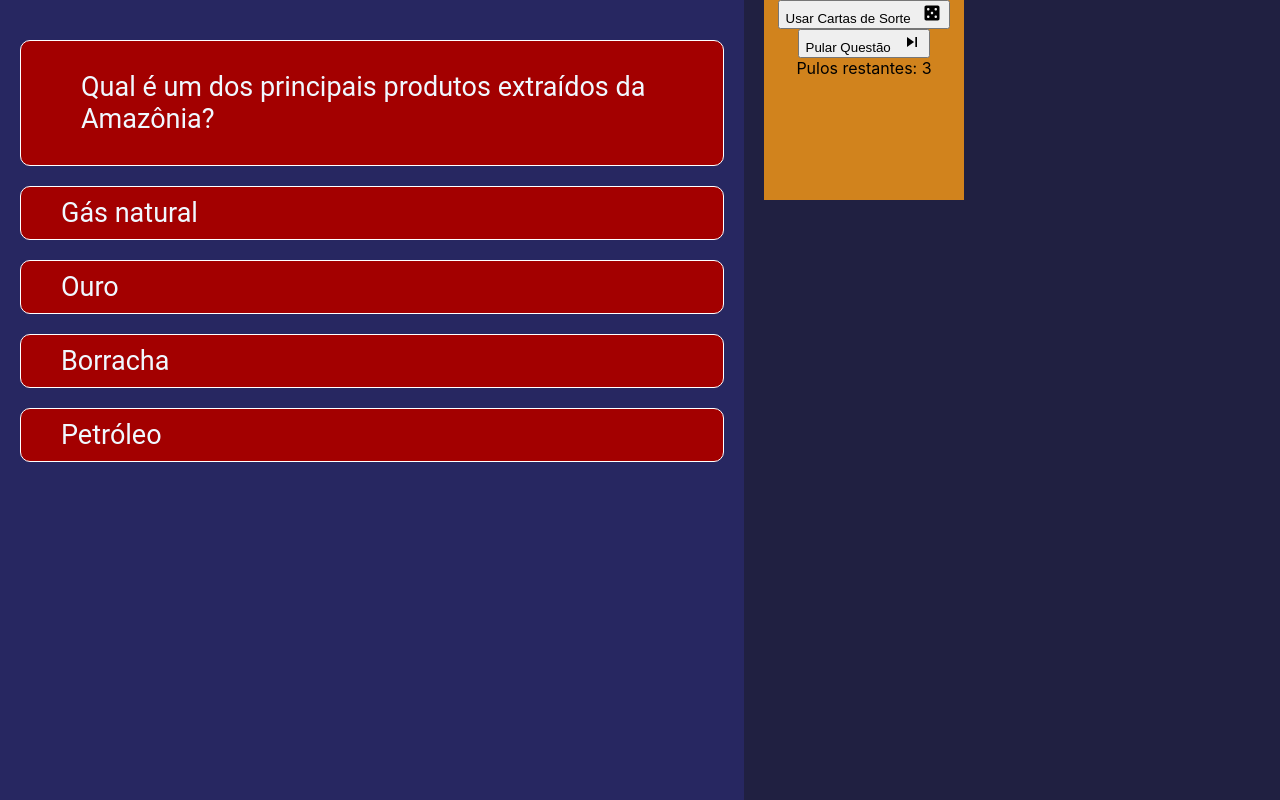
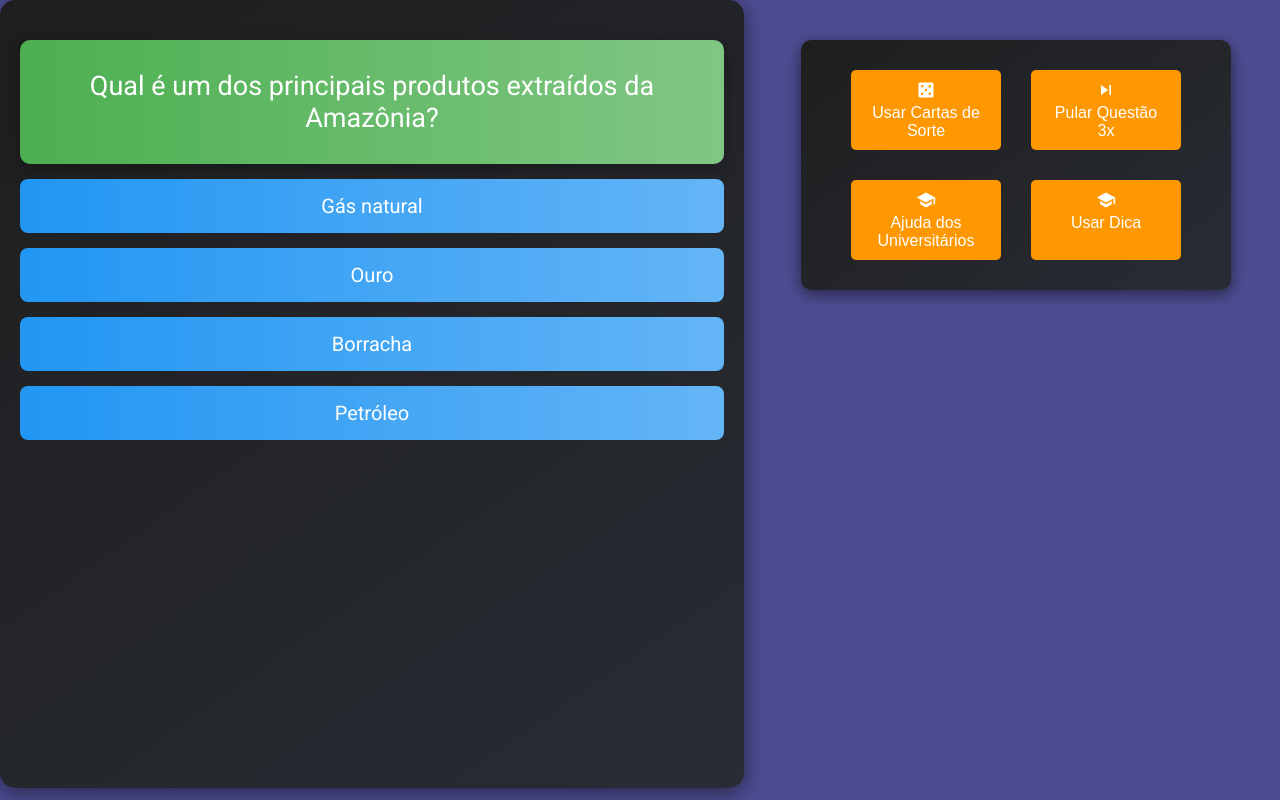
Before and after one commit to VFrnk/IFPInaPraca, a React (Create React App) app: page /a in a window 1280 px wide. Shown: the top 800 px of the page. Built offline with nearby package versions, Linux system fonts and the light colour scheme.

Commit message:
modificaçao 1012.2

```diff
--- a/package.json
+++ b/package.json
@@ -5,6 +5,7 @@
   "dependencies": {
     "@emotion/react": "^11.14.0",
     "@emotion/styled": "^11.14.0",
+    "@fontsource/roboto": "^5.1.0",
     "@mui/icons-material": "^6.1.10",
     "@mui/material": "^6.1.10",
     "@testing-library/jest-dom": "^5.17.0",
--- a/src/App.css
+++ b/src/App.css
@@ -1,4 +1,5 @@
 .App {
   text-align: center;
+  font-family: 'Roboto, sans-serif'
 }
 @import url('https://fonts.googleapis.com/css2?family=Roboto:ital,wght@0,100;0,300;0,400;0,500;0,700;0,900;1,100;1,300;1,400;1,500;1,700;1,900&display=swap');
--- a/src/App.js
+++ b/src/App.js
@@ -1,4 +1,5 @@
 import './App.css';
+import '@fontsource/roboto';
 import Gameover from './Screens/Gameover/Gameover';
 import Home from './Screens/Home/Home';
 import Game from './Screens/Game/Game';
--- a/src/Components/Question/Question.css
+++ b/src/Components/Question/Question.css
@@ -1,33 +1,88 @@
-.column{
-    background-color:rgb(39, 39, 97);
+.column {
+    background: linear-gradient(145deg, #1e1e1e, #282c34);
     width: 55vw;
-    height: 100vh;
+    height: 93.5vh;
     padding: 20px;
+    border-radius: 15px;
+    box-shadow: 0 4px 20px rgba(0, 0, 0, 0.5);
 }
-.statement,.answer{
+
+/* Enunciado */
+.statement {
     margin-top: 20px;
-    color: aliceblue;
-    background-color: rgb(163, 0, 0);
-    border: 1px solid white;
+    color: #fff;
+    background: linear-gradient(90deg, #4caf50, #81c784);
     border-radius: 10px;
-    align-content: flex-start;
-    text-align: left;
+    padding: 30px 60px;
     font-size: 27px;
-    font-family: 'Roboto';
+    font-family: 'Roboto', sans-serif;
+    box-shadow: 0 4px 15px rgba(0, 0, 0, 0.3);
+    text-align: center;
 }
-.statement{
-    padding: 30px 60px;
+
+/* Alternativas */
+.answer {
+    margin-top: 15px;
+    color: #fff;
+    background: linear-gradient(90deg, #2196f3, #64b5f6);
+    border-radius: 8px;
+    padding: 15px 30px;
+    font-size: 20px;
+    font-family: 'Roboto', sans-serif;
+    transition: transform 0.2s ease, background-color 0.2s ease;
+    cursor: pointer;
+    text-align: center;
 }
-.answer{
-    padding: 10px 40px;
+
+.answer:hover {
+    transform: scale(1.05);
+    background: linear-gradient(90deg, #1976d2, #42a5f5);
 }
-.row{
-    flex-direction: row;
+
+/* Layout */
+.row {
     display: flex;
-    gap: 20px;
+    gap: 57px;
 }
-.caixa-ajuda{
-    background-color: rgb(209, 131, 29);
-    width: 200px;
-    height: 200px;
+
+/* Caixa de ajuda */
+.caixa-ajuda {
+    background: linear-gradient(145deg, #1e1e1e, #282c34);
+    width: 400px;
+    height:fit-content;
+    border-radius: 10px;
+    padding: 15px;
+    margin: 40px 0;
+    color: #fff;
+    font-family: 'Roboto', sans-serif;
+    text-align: center;
+    box-shadow: 0 4px 15px rgba(0, 0, 0, 0.5);
 }
+
+/* Botões */
+.btn-sorte,
+.btn-pular,
+.btn-un {
+    width: 150px;
+    background: #ff9800;
+    color: #fff;
+    border: none;
+    border-radius: 5px;
+    padding: 10px 15px;
+    margin: 15px;
+    font-size: 16px;
+    cursor: pointer;
+    transition: background-color 0.2s ease;
+}
+
+.btn-sorte:hover,
+.btn-pular:hover,
+.btn-un:hover {
+    background: #f57c00;
+}
+
+.pulos-info {
+    font-size: 14px;
+    color: #ccc;
+    margin-top: 10px;
+}
--- a/src/Components/Question/Question.jsx
+++ b/src/Components/Question/Question.jsx
@@ -3,6 +3,7 @@ import './Question.css';
 import { useNavigate } from "react-router-dom";
 import CasinoIcon from '@mui/icons-material/Casino';
 import SkipNextIcon from '@mui/icons-material/SkipNext';
+import SchoolIcon from '@mui/icons-material/School'
 
 const Question = ({ enunciado, alternativas, Acertar, pularQuestao }) => {
   const [alternativasEmbaralhadas, setAlternativasEmbaralhadas] = useState([]);
@@ -66,18 +67,26 @@ const Question = ({ enunciado, alternativas, Acertar, pularQuestao }) => {
       </div>
       <div className="caixa-ajuda">
         <button onClick={CartasSorte} className="btn-sorte">
-          Usar Cartas de Sorte <CasinoIcon style={{ marginLeft: '8px', fontSize: '20px' }} />
+          <CasinoIcon style={{ fontSize: '20px' }} /> <br />
+          Usar Cartas de Sorte
         </button>
         <button
           onClick={pular}
           className="btn-pular"
           disabled={pulosRestantes === 0} // Desabilita o botão se não houver mais pulos
         >
-          Pular Questão <SkipNextIcon style={{ marginLeft: '8px', fontSize: '20px' }} />
+          <SkipNextIcon style={{ fontSize: '20px' }} /> <br />
+          Pular Questão {pulosRestantes}x
         </button>
-        <div className="pulos-info">
-          Pulos restantes: {pulosRestantes}
-        </div>
+        <button className='btn-un'>
+        <SchoolIcon style={{ fontSize: '20px' }}/> <br />
+          Ajuda dos Universitários
+        </button>
+        <button className='btn-un'>
+          <SchoolIcon style={{ fontSize: '20px' }}/> <br />
+          Usar Dica
+          <br />&nbsp;
+        </button>
       </div>
     </div>
   );
--- a/src/Screens/Home/Home.css
+++ b/src/Screens/Home/Home.css
@@ -1,5 +1,5 @@
 :root{
-    background-color: rgb(32, 32, 65);
+    background-color: rgb(76, 76, 145);
 }
 .content{
     margin: 200px 200px;
```
Also changed, not shown: src/imagens/cartas.png (deleted), 1 other file (tests, documents, lock files or other folders).
